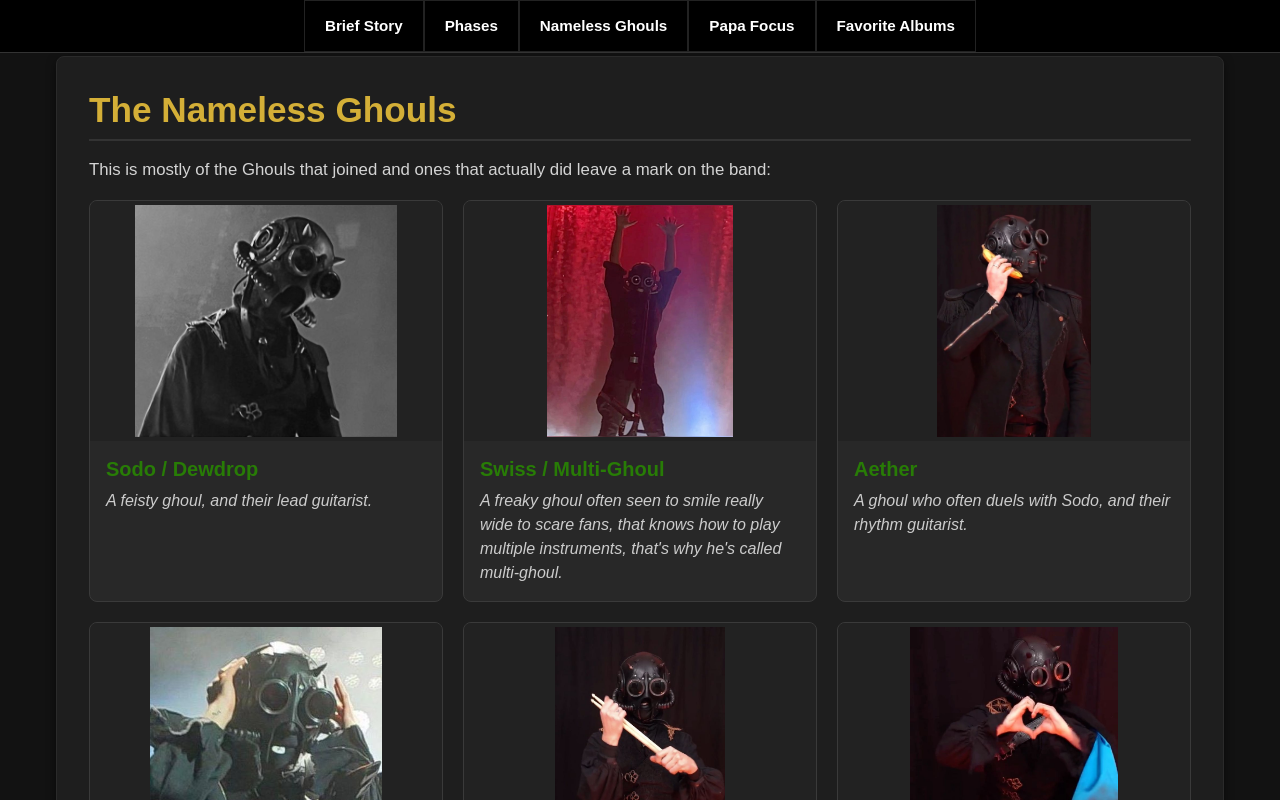
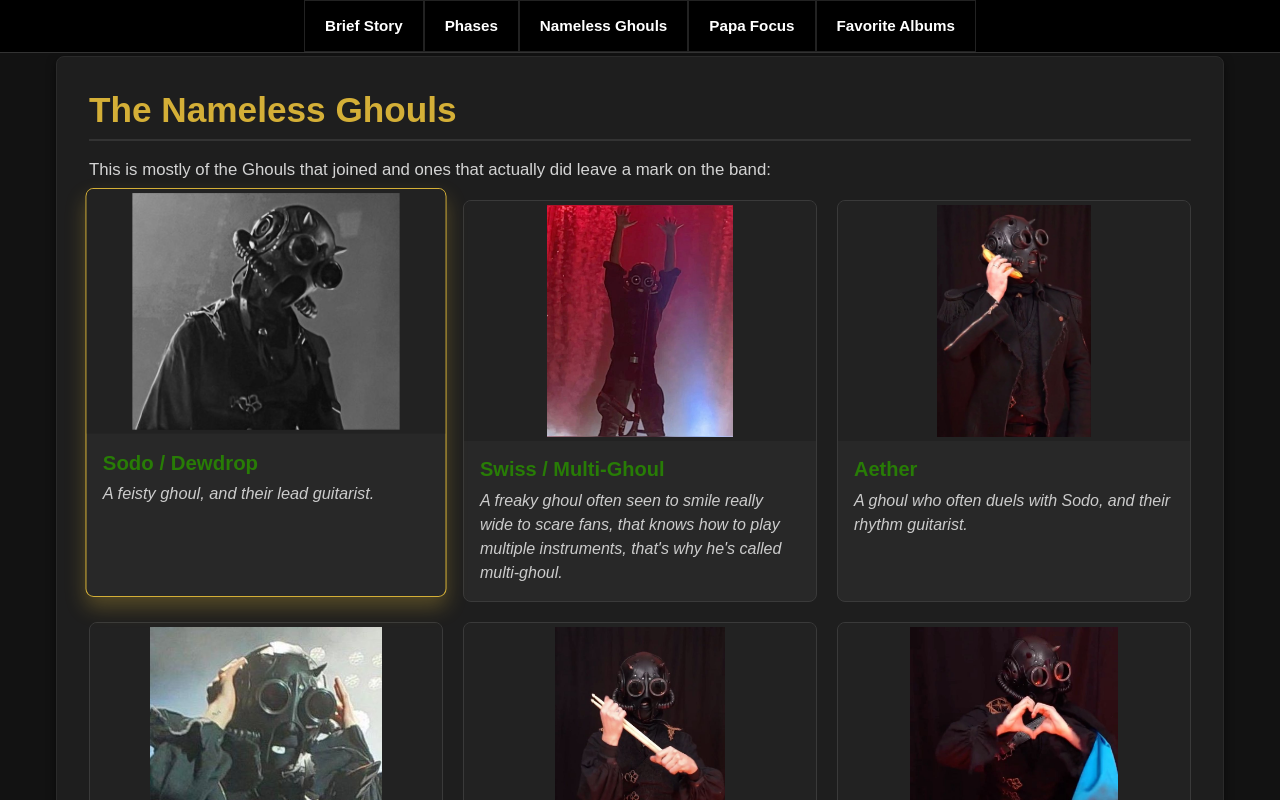
Before and after one commit to Impshort/INP-GhostBAND-tribute, a React (Vite) app: page / in a window 1280 px wide. In both pictures the pointer is over the element 266 px from the left and 1810 px from the top of the page. Shown: the part 1410-2210 px from the top of the page. Built offline with nearby package versions, Linux system fonts and the light colour scheme.

Commit message:
feat: add hover effects to blockquote and ghoul-card for improved interactivity

```diff
--- a/src/stylecherry.css
+++ b/src/stylecherry.css
@@ -225,6 +225,8 @@ blockquote {
     background: #282828;
     border: 1px solid #3a3a3a;
     border-radius: 8px;
+    transition: transform 0.3s ease, box-shadow 0.3s ease, border-color 0.3s ease;
+    cursor: pointer;
 }
 
 .card-image {
@@ -344,6 +346,13 @@ blockquote {
 
 .pfp-img:hover {
     transform: scale(1.08);
+}
+
+/* Hover effect: slight lift and glow */
+.ghoul-card:hover {
+  transform: translateY(-8px) scale(1.02);
+  box-shadow: 0 10px 20px rgba(212, 175, 55, 0.3); /* Gold glow */
+  border-color: #d4af37;
 }
 
 /* end section q */
```
